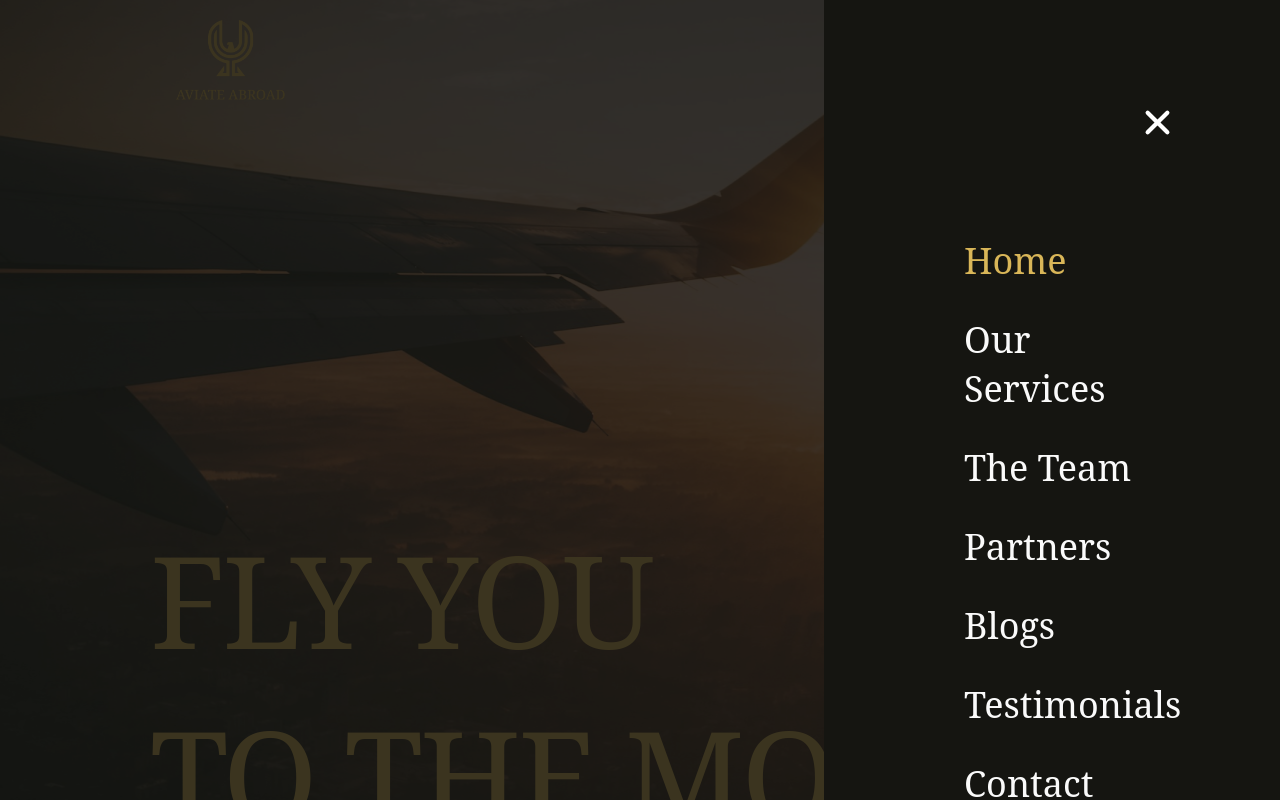
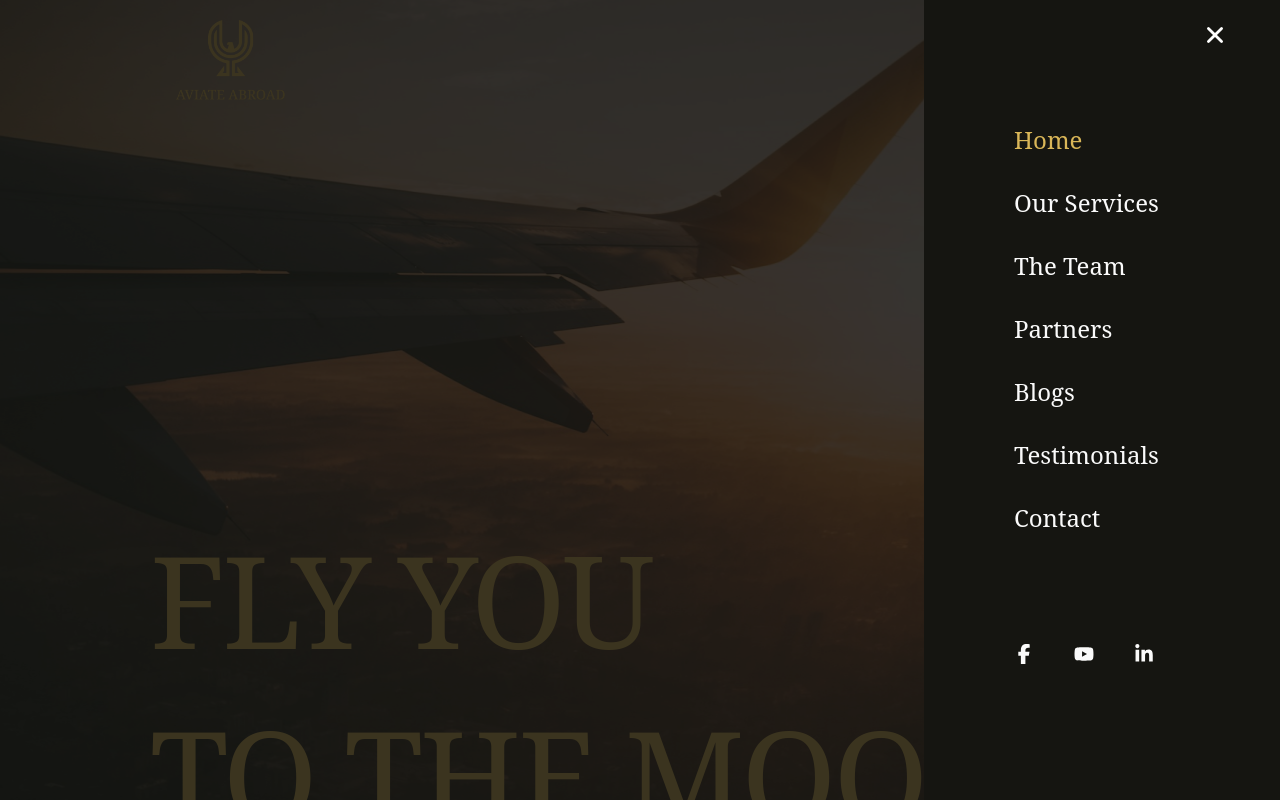
Before and after one commit to Jacob3251/aviatero, a React (Vite) app: page / in a window 1280 px wide. Both pictures are taken after a click on the element 1172 px from the left and 60 px from the top of the page. Shown: the top 800 px of the page. Built offline with nearby package versions, Linux system fonts and the light colour scheme.

Commit message:
drawer done for 720p

```diff
--- a/src/views/Layouts/DefaultLayout.jsx
+++ b/src/views/Layouts/DefaultLayout.jsx
@@ -24,15 +24,15 @@ function DefaultLayout({ children }) {
         <div className=" h-full fixed top-0 bottom-0 right-0 w-full overflow-hidden z-50 ">
           <div className="w-full flex justify-end relative h-full bg-root bg-opacity-80 z-50">
             <div
-              className={`w-[60%] sm:w-[50%] md:w-[35%] xl:w-[20%] p-[20px] xl:p-[100px] h-[100vh] animate__animated animate__slideInRight bg-[#151511]`}
+              className={`w-[60%] sm:w-[50%] md:w-[35%] xl:w-[20%] p-[20px] xl:px-[50px] 2xl:p-[100px] h-[100vh] animate__animated animate__slideInRight  flex justify-start items-start flex-col bg-[#151511]`}
             >
-              <div className=" w-full flex flex-col justify-end mb-[80px]">
+              <div className=" w-full flex flex-col justify-end mb-[100px] md:mb-[50px] 2xl:mb-[80px] ">
                 <div className="flex justify-end">
                   <div
                     onClick={() => {
                       setShowNavDrawer(false);
                     }}
-                    className="text-[30px]  md:text-[45px] text-white cursor-pointer"
+                    className="text-[30px]  text-white cursor-pointer"
                   >
                     <IoClose />
                   </div>
@@ -50,7 +50,7 @@ function DefaultLayout({ children }) {
                         color: isActive ? "#D9B658" : "#FAFAFA",
                       };
                     }}
-                    className="no-underline list-none text-[24px] xl:text-[36px] font-noto mb-[20px] xl:mb-[30px]"
+                    className="no-underline list-none text-[24px] 2xl:text-[36px] font-noto mb-[18px] md:mb-[20px] xl:mb-[30px]"
                   >
                     Home
                   </NavLink>
@@ -64,7 +64,7 @@ function DefaultLayout({ children }) {
                         color: isActive ? "#D9B658" : "#FAFAFA",
                       };
                     }}
-                    className=" no-underline list-none text-[24px] xl:text-[36px] font-noto mb-[20px] xl:mb-[30px]"
+                    className=" no-underline list-none text-[24px] 2xl:text-[36px] font-noto mb-[18px] md:mb-[20px] xl:mb-[30px]"
                   >
                     Our Services
                   </NavLink>
@@ -78,7 +78,7 @@ function DefaultLayout({ children }) {
                         color: isActive ? "#D9B658" : "#FAFAFA",
                       };
                     }}
-                    className=" no-underline list-none text-[24px] xl:text-[36px] font-noto mb-[20px] xl:mb-[30px]"
+                    className=" no-underline list-none text-[24px] 2xl:text-[36px] font-noto mb-[18px] md:mb-[20px] xl:mb-[30px]"
                   >
                     The Team
                   </NavLink>
@@ -92,7 +92,7 @@ function DefaultLayout({ children }) {
                         color: isActive ? "#D9B658" : "#FAFAFA",
                       };
                     }}
-                    className=" no-underline list-none text-[24px] xl:text-[36px] font-noto mb-[20px] xl:mb-[30px]"
+                    className=" no-underline list-none text-[24px] 2xl:text-[36px] font-noto mb-[18px] md:mb-[20px] xl:mb-[30px]"
                   >
                     Partners
                   </NavLink>
@@ -106,7 +106,7 @@ function DefaultLayout({ children }) {
                         color: isActive ? "#D9B658" : "#FAFAFA",
                       };
                     }}
-                    className=" no-underline list-none text-[24px] xl:text-[36px] font-noto mb-[20px] xl:mb-[30px]"
+                    className=" no-underline list-none text-[24px] 2xl:text-[36px] font-noto mb-[18px] md:mb-[20px] xl:mb-[30px]"
                   >
                     Blogs
                   </NavLink>
@@ -120,7 +120,7 @@ function DefaultLayout({ children }) {
                         color: isActive ? "#D9B658" : "#FAFAFA",
                       };
                     }}
-                    className=" no-underline list-none text-[24px] xl:text-[36px] font-noto mb-[20px] xl:mb-[30px]"
+                    className=" no-underline list-none text-[24px] 2xl:text-[36px] font-noto mb-[18px] md:mb-[20px] xl:mb-[30px]"
                   >
                     Testimonials
                   </NavLink>
@@ -134,11 +134,11 @@ function DefaultLayout({ children }) {
                         color: isActive ? "#D9B658" : "#FAFAFA",
                       };
                     }}
-                    className=" no-underline list-none text-[24px] xl:text-[36px] font-noto mb-[20px] xl:mb-[30px]"
+                    className=" no-underline list-none text-[24px] 2xl:text-[36px] font-noto mb-[18px] md:mb-[20px] xl:mb-[30px]"
                   >
                     Contact
                   </NavLink>
-                  <li className=" text-secondary space-x-[40px] flex  items-center justify-start mt-[120px] text-[20px]">
+                  <li className=" text-secondary space-x-[40px] flex  items-center justify-start mt-[80px] 2xl:mt-[120px] text-[20px]">
                     <FaFacebookF />
                     <FaYoutube />
                     <FaLinkedinIn />
--- a/src/views/Layouts/LandingLayout.jsx
+++ b/src/views/Layouts/LandingLayout.jsx
@@ -18,18 +18,18 @@ function LandingLayout({ children }) {
         <Footer></Footer>
       </div>
       {showNavDrawer && (
-        <div className="h-full fixed top-0 bottom-0 right-0 w-full overflow-hidden z-50 ">
-          <div className="w-full h-full flex justify-end relative bg-root bg-opacity-80 ">
+        <div className=" h-full fixed top-0 bottom-0 right-0 w-full overflow-hidden z-50 ">
+          <div className="w-full flex justify-end relative h-full bg-root bg-opacity-80 z-50">
             <div
-              className={`w-[60%] sm:w-[50%] md:w-[35%] xl:w-[20%] p-[20px] xl:p-[100px] h-[100vh] animate__animated animate__slideInRight bg-[#151511]`}
+              className={`w-[60%] sm:w-[50%] md:w-[35%] xl:w-[20%] p-[20px] xl:px-[50px] 2xl:p-[100px] h-[100vh] animate__animated animate__slideInRight  flex justify-start items-start flex-col bg-[#151511]`}
             >
-              <div className=" w-full flex flex-col justify-end mb-[80px]">
+              <div className=" w-full flex flex-col justify-end mb-[100px] md:mb-[50px] 2xl:mb-[80px] ">
                 <div className="flex justify-end">
                   <div
                     onClick={() => {
                       setShowNavDrawer(false);
                     }}
-                    className="text-[30px]  md:text-[45px] text-white cursor-pointer"
+                    className="text-[30px]  text-white cursor-pointer"
                   >
                     <IoClose />
                   </div>
@@ -47,7 +47,7 @@ function LandingLayout({ children }) {
                         color: isActive ? "#D9B658" : "#FAFAFA",
                       };
                     }}
-                    className="no-underline list-none text-[24px] xl:text-[36px] font-noto mb-[20px] xl:mb-[30px]"
+                    className="no-underline list-none text-[24px] 2xl:text-[36px] font-noto mb-[18px] md:mb-[20px] xl:mb-[30px]"
                   >
                     Home
                   </NavLink>
@@ -61,7 +61,7 @@ function LandingLayout({ children }) {
                         color: isActive ? "#D9B658" : "#FAFAFA",
                       };
                     }}
-                    className=" no-underline list-none text-[24px] xl:text-[36px] font-noto mb-[20px] xl:mb-[30px]"
+                    className=" no-underline list-none text-[24px] 2xl:text-[36px] font-noto mb-[18px] md:mb-[20px] xl:mb-[30px]"
                   >
                     Our Services
                   </NavLink>
@@ -75,7 +75,7 @@ function LandingLayout({ children }) {
                         color: isActive ? "#D9B658" : "#FAFAFA",
                       };
                     }}
-                    className=" no-underline list-none text-[24px] xl:text-[36px] font-noto mb-[20px] xl:mb-[30px]"
+                    className=" no-underline list-none text-[24px] 2xl:text-[36px] font-noto mb-[18px] md:mb-[20px] xl:mb-[30px]"
                   >
                     The Team
                   </NavLink>
@@ -89,7 +89,7 @@ function LandingLayout({ children }) {
                         color: isActive ? "#D9B658" : "#FAFAFA",
                       };
                     }}
-                    className=" no-underline list-none text-[24px] xl:text-[36px] font-noto mb-[20px] xl:mb-[30px]"
+                    className=" no-underline list-none text-[24px] 2xl:text-[36px] font-noto mb-[18px] md:mb-[20px] xl:mb-[30px]"
                   >
                     Partners
                   </NavLink>
@@ -103,7 +103,7 @@ function LandingLayout({ children }) {
                         color: isActive ? "#D9B658" : "#FAFAFA",
                       };
                     }}
-                    className=" no-underline list-none text-[24px] xl:text-[36px] font-noto mb-[20px] xl:mb-[30px]"
+                    className=" no-underline list-none text-[24px] 2xl:text-[36px] font-noto mb-[18px] md:mb-[20px] xl:mb-[30px]"
                   >
                     Blogs
                   </NavLink>
@@ -117,7 +117,7 @@ function LandingLayout({ children }) {
                         color: isActive ? "#D9B658" : "#FAFAFA",
                       };
                     }}
-                    className=" no-underline list-none text-[24px] xl:text-[36px] font-noto mb-[20px] xl:mb-[30px]"
+                    className=" no-underline list-none text-[24px] 2xl:text-[36px] font-noto mb-[18px] md:mb-[20px] xl:mb-[30px]"
                   >
                     Testimonials
                   </NavLink>
@@ -131,11 +131,11 @@ function LandingLayout({ children }) {
                         color: isActive ? "#D9B658" : "#FAFAFA",
                       };
                     }}
-                    className=" no-underline list-none text-[24px] xl:text-[36px] font-noto mb-[20px] xl:mb-[30px]"
+                    className=" no-underline list-none text-[24px] 2xl:text-[36px] font-noto mb-[18px] md:mb-[20px] xl:mb-[30px]"
                   >
                     Contact
                   </NavLink>
-                  <li className=" text-secondary space-x-[40px] flex  items-center justify-start mt-[150px] text-[20px]">
+                  <li className=" text-secondary space-x-[40px] flex  items-center justify-start mt-[80px] 2xl:mt-[120px] text-[20px]">
                     <FaFacebookF />
                     <FaYoutube />
                     <FaLinkedinIn />
```
